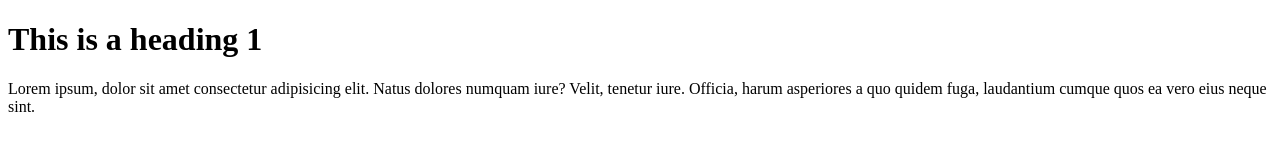
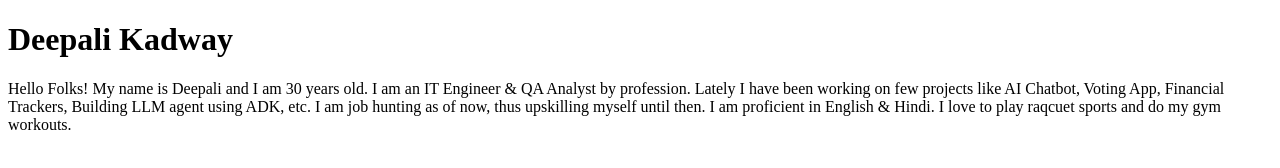
Before and after one commit to deepali-kadway/html_elements, a plain HTML site: page index.html in a window 1280 px wide. Drawn offline with Linux system fonts and the light colour scheme.

Commit message:
Update index.html

```diff
--- a/index.html
+++ b/index.html
@@ -6,15 +6,15 @@
 <head>
     <meta charset="UTF-8">
     <meta name="viewport" content="width=<device-width>, initial-scale=1.0">
-    <title>My Website</title>
+    <title>About Me</title>
 </head>
 <!-- Body tag is where content such as text, images, etc go -->
 <body>
-    <!-- h1 tag can be used to define purpose of page-->
-     <h1>This is a heading 1</h1>
+    <!-- heading tag can be used to define purpose of page-->
+     <h1>Deepali Kadway</h1>
      <!--p tag is used for paragraphs -->
      <p>
-        Lorem ipsum, dolor sit amet consectetur adipisicing elit. Natus dolores numquam iure? Velit, tenetur iure. Officia, harum asperiores a quo quidem fuga, laudantium cumque quos ea vero eius neque sint.
+        Hello Folks! My name is Deepali and I am 30 years old. I am an IT Engineer & QA Analyst by profession. Lately I have been working on few projects like AI Chatbot, Voting App, Financial Trackers, Building LLM agent using ADK, etc. I am job hunting as of now, thus upskilling myself until then. I am proficient in English & Hindi. I love to play raqcuet sports and do my gym workouts.
      </p>
 </body>
 </html>
```
